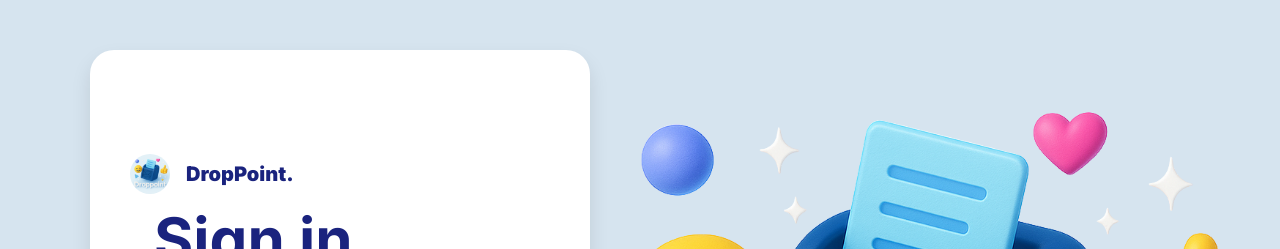
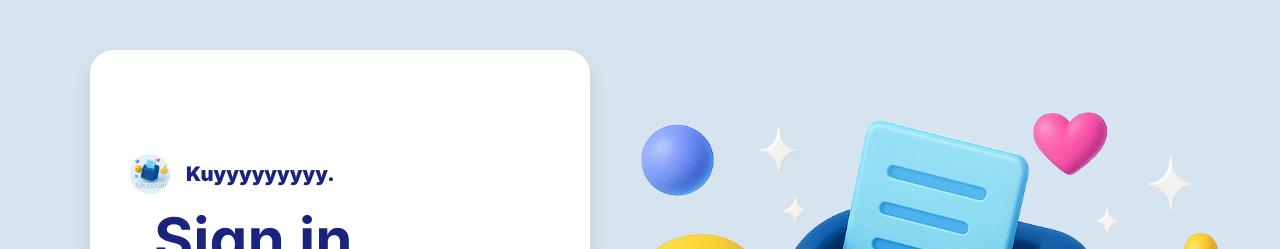
Before and after one commit to ChananchidaAkkarakit/Admin_Dashboard, a React (Vite) app: page /#/ in a window 1280 px wide. Shown: the top 249 px of the page. Built offline with nearby package versions, Linux system fonts and the light colour scheme.

Commit message:
test edit app name

```diff
--- a/src/feature/home/page/UserInfoPage.tsx
+++ b/src/feature/home/page/UserInfoPage.tsx
@@ -1,9 +1,9 @@
 import React from "react";
 import { useLocation, useNavigate } from "react-router-dom";
-import { Box, Typography, Divider, CardContent, Card, Button, Switch, FormControlLabel } from "@mui/material";
+import { Box, Typography, Divider, CardContent, Card, Switch, FormControlLabel } from "@mui/material";
 import UserIcon from "../../../assets/icons/user.svg?react";
 import SideProfilePanel from "../components/SideProfilePanel";
-import RegistrationSearch from "../components/RegistrationSearch";
+//import RegistrationSearch from "../components/RegistrationSearch";
 import ArrowBackIcon from "../../../assets/icons/arrow-back.svg?react";
 
 
--- a/src/layouts/AuthLayout.tsx
+++ b/src/layouts/AuthLayout.tsx
@@ -68,7 +68,7 @@ export default function AuthLayout() {
                 <LogoIconbg width={40} height={40} />
               </Box>
               <Typography fontWeight="900" color="#1a237e" fontSize={20}>
-                DropPoint.
+                Kuyyyyyyyyy.
               </Typography>
             </Box>
 
--- a/vite.config.ts
+++ b/vite.config.ts
@@ -3,6 +3,6 @@ import react from '@vitejs/plugin-react';
 import svgr from 'vite-plugin-svgr';
 
 export default defineConfig({
-  base: "/Admin_Dashboard/",
+  base: "/Admin_Dashboard",
   plugins: [react(), svgr()],
 });
```
